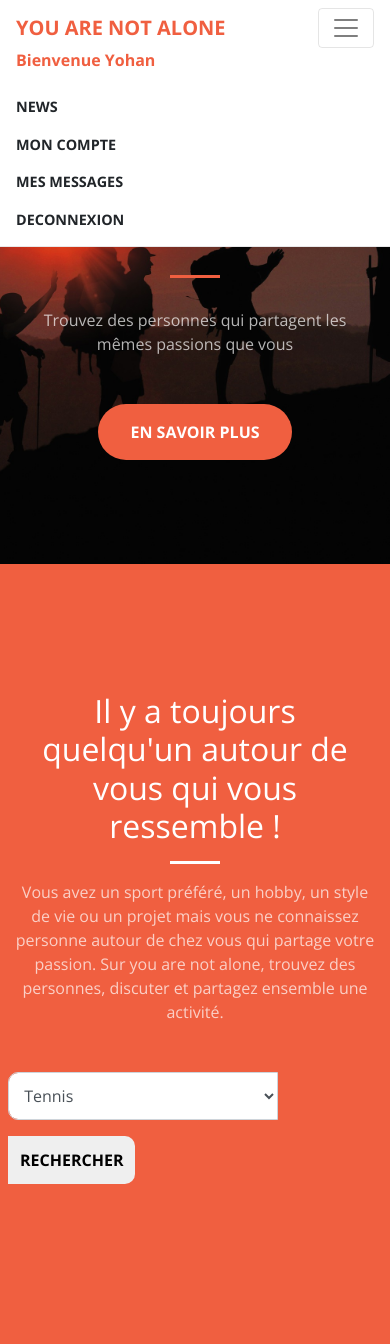
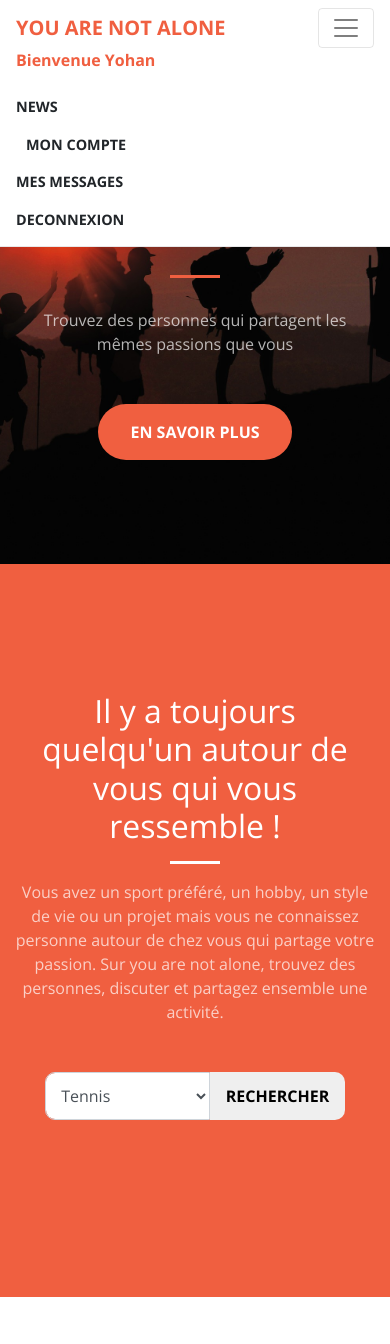
Before and after one commit to Oxyo78/youarenotalone, a Django app: page / in a window 390 px wide, after a click that opens the changed part. Shown: the top 1344 px of the page. Run offline with Django 3.2, Linux system fonts and the light colour scheme; a user stored in the database is signed in; data comes from the database, SQL or seed files in the repository; data that the repository does not hold is empty; parts of the project's set-up code (start-up, migrations or seed data) failed here and were passed over; some libraries are stand-ins or nearby versions.

Commit message:
Update responsive size css

```diff
--- a/youarenotalone/website/static/website/css/base.css
+++ b/youarenotalone/website/static/website/css/base.css
@@ -11,6 +11,14 @@ body {
 
 }
 
+#legalize {
+    margin: 10px;
+}
+
+#account {
+    padding-left: 10px;
+    padding-right: 10px;
+}
 
 #searchButton {
     border-radius: 0 10px 10px 0;
@@ -39,6 +47,18 @@ body {
 @media (max-width: 425px) {
     .table {
         font-size: 75%;
+    }
+
+    #searchInput {
+        width: 165px;
+    }
+
+    #searchButton {
+        width: 135px;
+    }
+
+    .table th {
+        padding: 0px;
     }
 }
 
```
